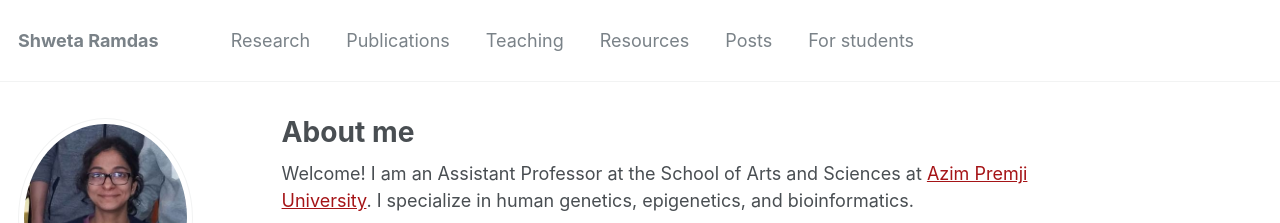
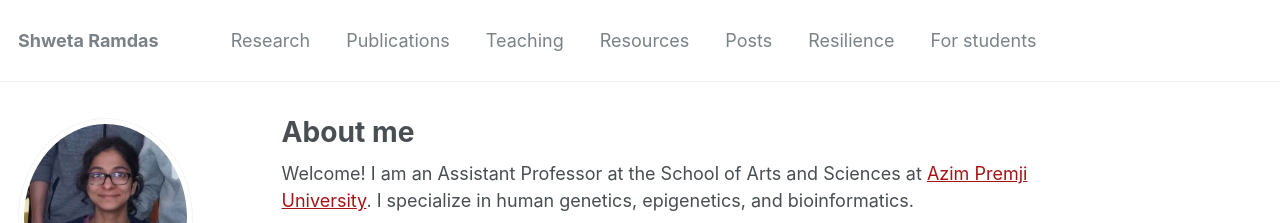
Before and after one commit to shwetaramdas/shwetaramdas.github.io, a Jekyll site: the page built from _pages/about.md, in a window 1280 px wide. Shown: the top 223 px of the page. Built offline with Jekyll 4.4.1, drawn with Linux system fonts in a browser that asks for light colours; some web fonts are replaced.

Commit message:
Update navigation.yml

```diff
--- a/_data/navigation.yml
+++ b/_data/navigation.yml
@@ -15,5 +15,8 @@ main:
   - title: "Posts"
     url: /posts/
 
+  - title: "Resilience"
+    url: /resilience/
+
   - title: "For students"
     url: /students/
```
